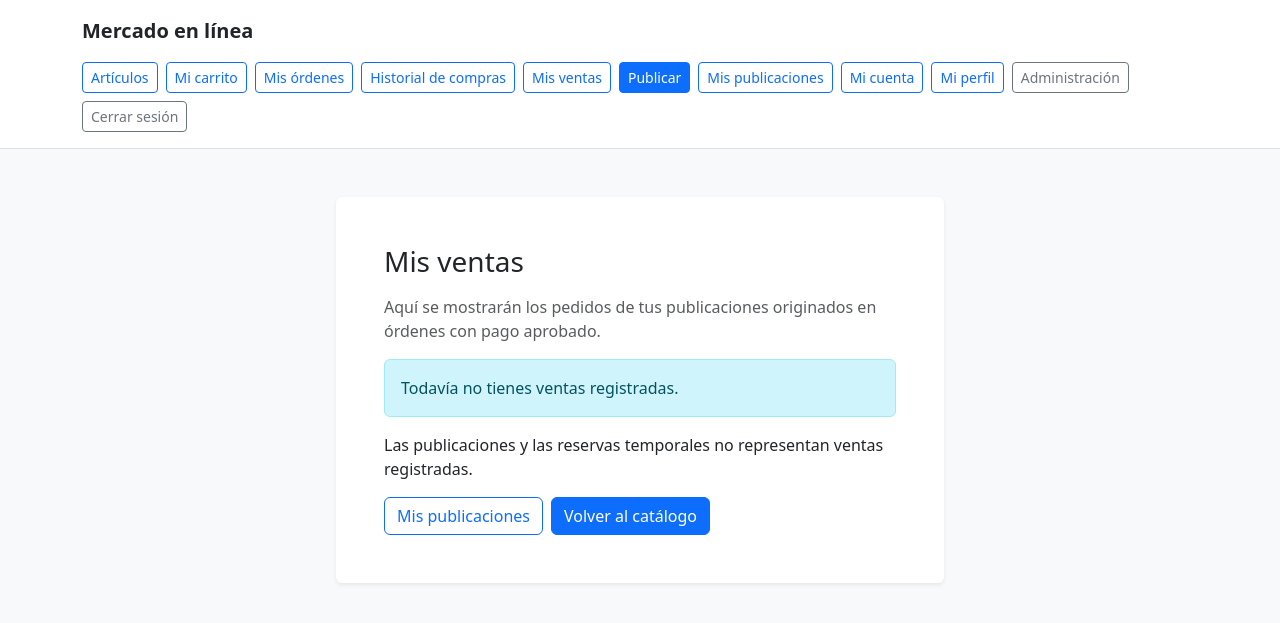
After one commit to Mausgier/MARKETPLACE-102-4A, a Django app: page /ordenes/ventas/ in a window 1280 px wide. The commit adds this page. Shown: the top 623 px of the page. Run offline with Django 5.2, Linux system fonts and the light colour scheme; the visitor is signed in with stand-in values (Sample User, id 1); parts of the project's set-up code (start-up, migrations or seed data) failed here and were passed over.

Commit message:
FEAT: Preparar Consulta Privada de Ventas para RF-12

```diff
--- a/cuentas_app/templates/cuentas_app/base.html
+++ b/cuentas_app/templates/cuentas_app/base.html
@@ -23,6 +23,7 @@
                     <a class="btn btn-outline-primary btn-sm" href="{% url 'carrito:ver' %}">Mi carrito</a>
                     <a class="btn btn-outline-primary btn-sm" href="{% url 'ordenes:lista' %}">Mis órdenes</a>
                     <a class="btn btn-outline-primary btn-sm" href="{% url 'ordenes:historial' %}">Historial de compras</a>
+                    <a class="btn btn-outline-primary btn-sm" href="{% url 'ordenes:ventas' %}">Mis ventas</a>
                     <a class="btn btn-primary btn-sm" href="{% url 'productos:publicar' %}">Publicar</a>
                     <a class="btn btn-outline-primary btn-sm" href="{% url 'productos:mis_publicaciones' %}">Mis publicaciones</a>
                     <a class="btn btn-outline-primary btn-sm" href="{% url 'cuentas:inicio' %}">Mi cuenta</a>
--- a/ordenes_app/consultas.py
+++ b/ordenes_app/consultas.py
@@ -1,8 +1,8 @@
-"""Consultas privadas; distingue solicitudes de compra de compras efectivamente pagadas."""
+"""Consultas privadas de compras y ventas, separadas de las solicitudes pendientes."""
 
 from carrito_app.services import validar_cuenta
 
-from .models import OrdenCompra
+from .models import DetalleOrden, OrdenCompra
 
 
 def compras_aprobadas_del_usuario(*, usuario):
@@ -19,3 +19,19 @@ def compras_aprobadas_del_usuario(*, usuario):
     # El conjunto vacío es deliberado: también excluye cualquier estado que se
     # incorpore en el futuro hasta que su integración se valide expresamente.
     return OrdenCompra.objects.filter(comprador=usuario).none()
+
+
+def ventas_del_usuario(*, usuario):
+    """
+    Prepara RF-12 sin interpretar detalles de órdenes como pedidos definitivos.
+
+    Todavía no hay pagos aprobados ni pedidos por vendedor. Se reutiliza el vínculo
+    histórico del detalle con su vendedor únicamente para delimitar esta consulta
+    vacía, no como sustituto de un pedido ni como prueba de venta realizada.
+    https://docs.djangoproject.com/en/5.2/ref/models/querysets/#none
+    """
+    validar_cuenta(usuario)
+    # Integración pendiente: consultar los futuros pedidos del vendedor originados
+    # en pagos aprobados, incluyendo cancelados y su reembolso cuando corresponda.
+    # No excluir cancelados por estado ni mostrar aquí órdenes o reservas actuales.
+    return DetalleOrden.objects.filter(vendedor=usuario).none()
--- /dev/null
+++ b/ordenes_app/templates/ordenes_app/ventas.html
@@ -0,0 +1,21 @@
+{% extends "cuentas_app/base.html" %}
+
+{% block titulo %}Mis ventas{% endblock %}
+
+{% block contenido %}
+<section class="card border-0 shadow-sm" aria-labelledby="titulo-ventas">
+    <div class="card-body p-4 p-md-5">
+        <h1 class="h3 mb-3" id="titulo-ventas">Mis ventas</h1>
+        <p class="text-body-secondary">Aquí se mostrarán los pedidos de tus publicaciones originados en órdenes con pago aprobado.</p>
+        {# RF-12 parcial: no convertir órdenes pendientes ni reservas en ventas. #}
+        {% if not ventas %}
+            <div class="alert alert-info" role="status">Todavía no tienes ventas registradas.</div>
+        {% endif %}
+        <p>Las publicaciones y las reservas temporales no representan ventas registradas.</p>
+        <div class="d-flex flex-wrap gap-2">
+            <a class="btn btn-outline-primary" href="{% url 'productos:mis_publicaciones' %}">Mis publicaciones</a>
+            <a class="btn btn-primary" href="{% url 'productos:recientes' %}">Volver al catálogo</a>
+        </div>
+    </div>
+</section>
+{% endblock %}
--- a/ordenes_app/urls.py
+++ b/ordenes_app/urls.py
@@ -7,6 +7,7 @@ app_name = "ordenes"
 urlpatterns = [
     path("", views.mis_ordenes, name="lista"),
     path("historial/", views.historial_compras, name="historial"),
+    path("ventas/", views.mis_ventas, name="ventas"),
     path("confirmar/", views.confirmar, name="confirmar"),
     path("<uuid:pk>/", views.detalle, name="detalle"),
 ]
--- a/ordenes_app/views.py
+++ b/ordenes_app/views.py
@@ -13,11 +13,26 @@ from django.views.decorators.http import require_http_methods, require_safe
 from carrito_app.services import validar_cuenta
 
 from .forms import ConfirmarOrdenForm
-from .consultas import compras_aprobadas_del_usuario
+from .consultas import compras_aprobadas_del_usuario, ventas_del_usuario
 from .models import OrdenCompra
 from .services import expirar_ordenes, generar_orden, preparar_confirmacion
 
 logger = logging.getLogger(__name__)
+
+
+@never_cache
+@login_required
+@require_safe
+def mis_ventas(request):
+    """
+    Presenta RF-12 parcial con identidad de sesión y sin operaciones de escritura.
+
+    No acepta un vendedor desde parámetros ni ejecuta expiraciones de reservas.
+    https://docs.djangoproject.com/en/5.2/topics/auth/default/#the-login-required-decorator
+    """
+    return render(request, "ordenes_app/ventas.html", {
+        "ventas": ventas_del_usuario(usuario=request.user),
+    })
 
 
 @never_cache
```
Also changed, not shown: ordenes_app/README.md.
